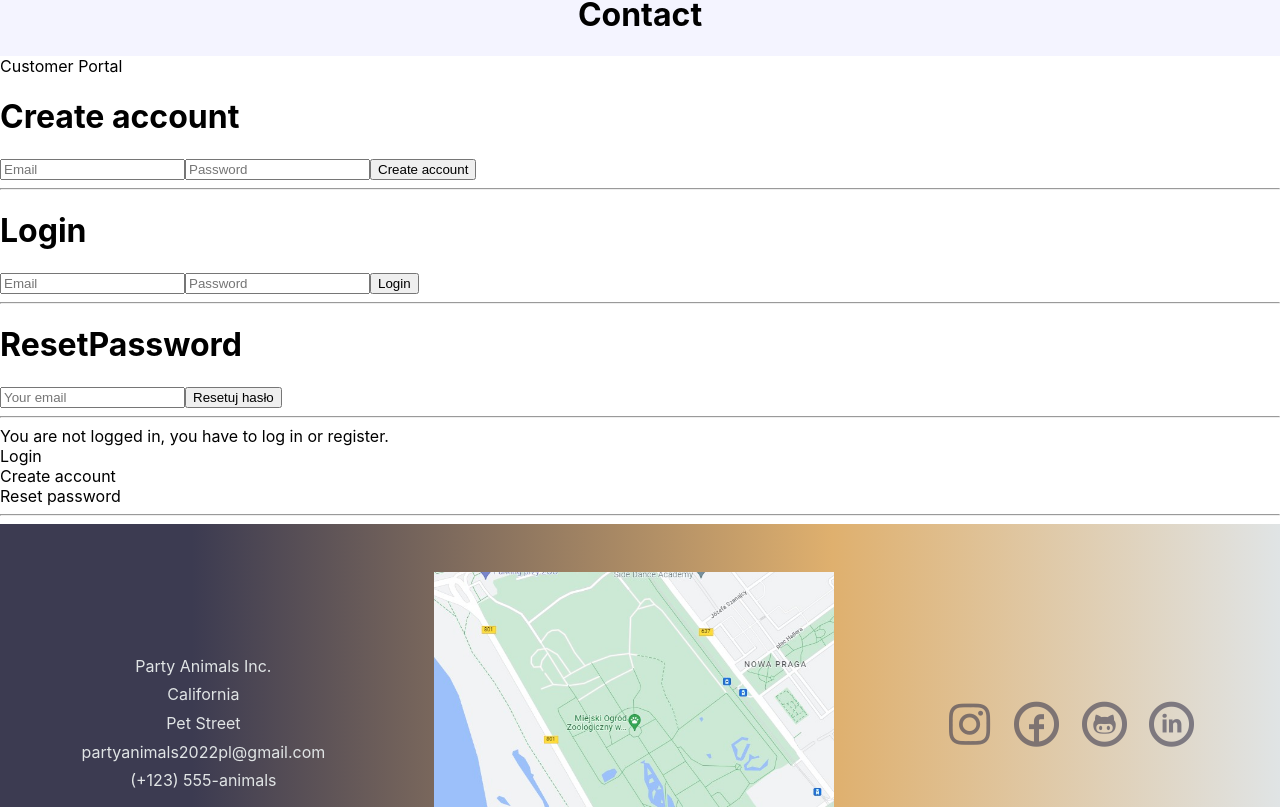
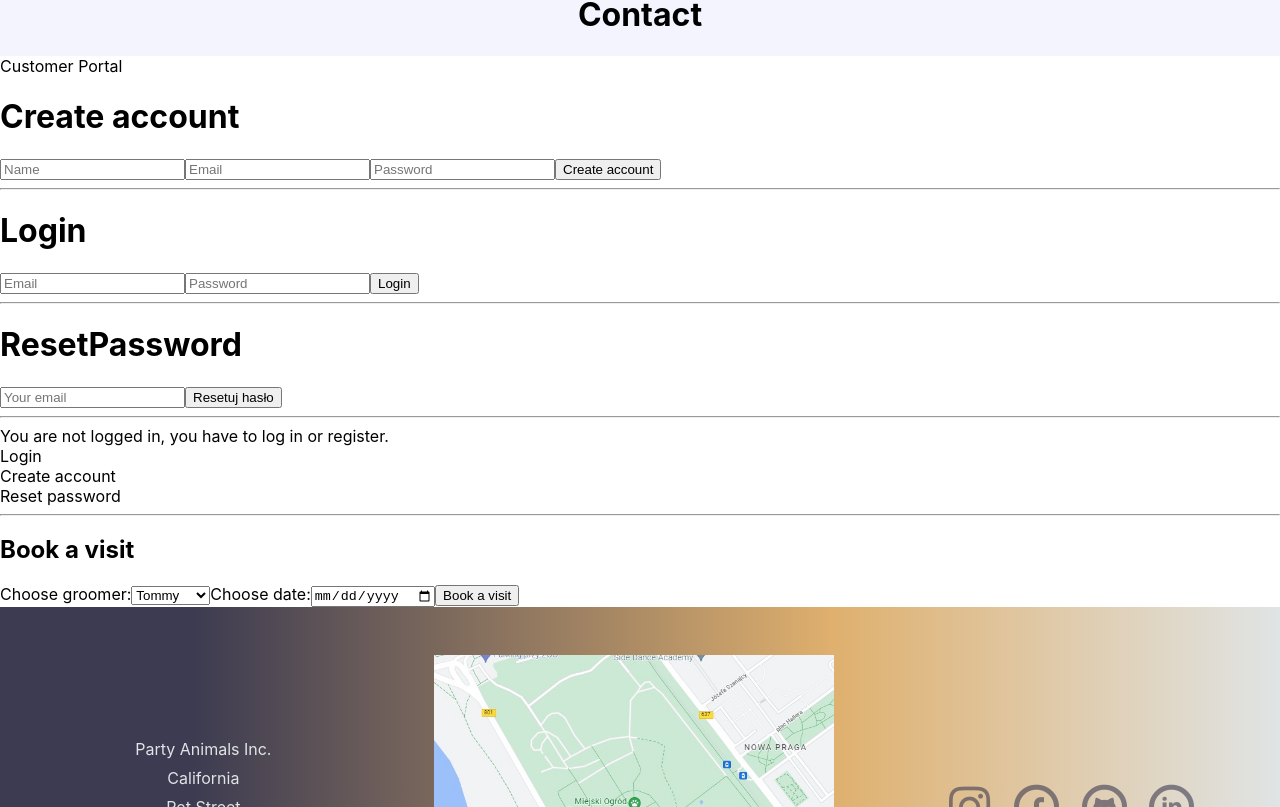
Before and after one commit to infoshareacademy/jfddr6-team-party-animals, a React (Create React App) app: page /contact in a window 1280 px wide. Shown: the part 736-1543 px from the top of the page. Built offline with nearby package versions, Linux system fonts and the light colour scheme.

Commit message:
added Adding usermetadata and booking form

```diff
--- a/src/App.js
+++ b/src/App.js
@@ -1,17 +1,18 @@
-import { BrowserRouter as Router, Route, Routes } from 'react-router-dom';
-import './css/Layout.css';
-import Contact from './pages/Contact';
-import Home from './pages/Home';
-import Offer from './pages/Offer';
-import PriceList from './pages/PriceList';
-import './fontello/css/fontello.css';
-import Footer from './components/layout/footer/Footer';
-import Header from './components/layout/header/Header';
-import CreateAccount from './customerportal/CreateAccount';
-import CustomerPortal from './customerportal/CustomerPortal';
-import Login from './customerportal/Login';
-import ResetPassword from './customerportal/ResetPassword';
-import SignUp from './customerportal/SignUp';
+import { BrowserRouter as Router, Route, Routes } from "react-router-dom";
+import "./css/Layout.css";
+import Contact from "./pages/Contact";
+import Home from "./pages/Home";
+import Offer from "./pages/Offer";
+import PriceList from "./pages/PriceList";
+import "./fontello/css/fontello.css";
+import Footer from "./components/layout/footer/Footer";
+import Header from "./components/layout/header/Header";
+import CreateAccount from "./customerportal/CreateAccount";
+import CustomerPortal from "./customerportal/CustomerPortal";
+import Login from "./customerportal/Login";
+import ResetPassword from "./customerportal/ResetPassword";
+import SignUp from "./customerportal/SignUp";
+import BookAVisit from "./customerportal/BookAVisit";
 
 function App() {
   return (
@@ -39,6 +40,7 @@ function App() {
         <hr />
         <SignUp />
         <hr />
+        <BookAVisit />
       </div>
       <Footer />
     </div>
--- /dev/null
+++ b/src/customerportal/BookAVisit.js
@@ -0,0 +1,53 @@
+import { setDoc, doc } from "firebase/firestore";
+import { auth, db } from "../db.js";
+import { useState } from "react";
+
+const BookAVisit = () => {
+  const [inputGroomer, setGroomer] = useState("Tommy");
+  const [inputDate, setDate] = useState("");
+
+  const bookNewVisit = async () => {
+    const groomer = inputGroomer;
+    const date = inputDate;
+
+    await setDoc(doc(db, "users", userId, `${visits}`), {
+      groomer: groomer,
+      date: date,
+    });
+  };
+
+  const handleSubmit = (e) => {
+    e.preventDefault();
+    const bookedVisit = { groomer, date };
+    console.log(bookedVisit);
+  };
+
+  return (
+    <>
+      <div className="bookingform">
+        <form onSubmit={handleSubmit}>
+          <h2>Book a visit</h2>
+          <label>Choose groomer:</label>
+          <select
+            value={inputGroomer}
+            onChange={(e) => setGroomer(e.target.value)}
+          >
+            <option value="Tommy">Tommy</option>
+            <option value="Zeannete">Zeannete</option>
+            <option value="Bartolo">Bartolo</option>
+          </select>
+          <label>Choose date:</label>
+          <input
+            type="date"
+            required
+            value={inputDate}
+            onChange={(e) => setDate(e.target.value)}
+          ></input>
+          <button>Book a visit</button>
+        </form>
+      </div>
+    </>
+  );
+};
+
+export default BookAVisit;
--- a/src/customerportal/CreateAccount.js
+++ b/src/customerportal/CreateAccount.js
@@ -1,32 +1,48 @@
 import { useState } from "react";
 import { createUserWithEmailAndPassword } from "firebase/auth";
-import { auth } from "../db";
+import { doc, setDoc } from "firebase/firestore";
+import { auth, db } from "../db";
+
+const authUser = async (email, password) => {
+  const response = await createUserWithEmailAndPassword(auth, email, password);
+  return response.user;
+};
+
+const createUserMetadata = async ({ id, name, visits }) => {
+  await setDoc(doc(db, "users", id), {
+    name,
+    visits,
+  });
+};
 
 const CreateAccount = () => {
   const [inputEmail, setInputEmail] = useState("");
   const [inputPassword, setInputPassword] = useState("");
+  const [inputName, setInputName] = useState("");
 
-  const registerUser = async (email, password) => {
-    const response = await createUserWithEmailAndPassword(
-      auth,
-      email,
-      password
-    );
-    const user = response.user;
-    setInputEmail("");
-    setInputPassword("");
-    user && console.log("Rejestracja", user, user.email);
-  };
-
-  const handleRegister = (e) => {
+  const handleRegister = async (e) => {
     e.preventDefault();
-    registerUser(inputEmail, inputPassword);
+    const registeredUser = await authUser(inputEmail, inputPassword);
+    const userId = registeredUser.uid;
+    //const initialVisits = [];
+    console.log(userId);
+    await createUserMetadata({
+      id: userId,
+      name: inputName,
+      visits: [],
+    });
   };
 
   return (
     <div>
       <h1>Create account</h1>
       <form onSubmit={handleRegister}>
+        <input
+          type="text"
+          value={inputName}
+          placeholder="Name"
+          onChange={(e) => setInputName(e.target.value)}
+        />
         <input
           type="text"
           value={inputEmail}
```
